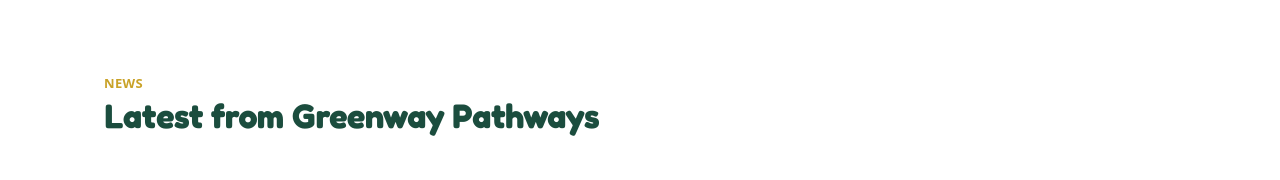
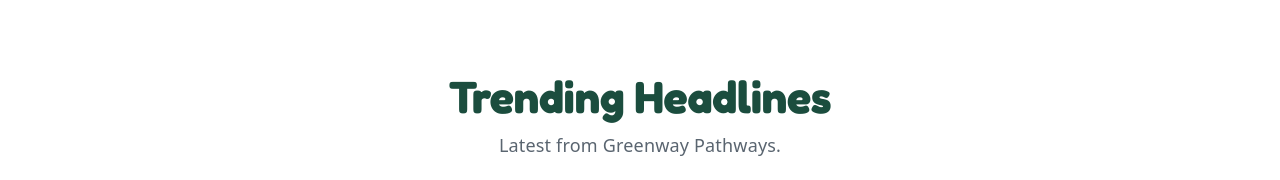
Before and after one commit to InsightCracker/greenway-pathways-web, a React (Vite) app: page /news in a window 1280 px wide. Shown: the part 418-598 px from the top of the page. Built offline with nearby package versions, Linux system fonts and the light colour scheme; no server answers; grey boxes are pictures that could not be loaded.

Commit message:
Fix Styling Bugs

```diff
--- a/src/pages/News.jsx
+++ b/src/pages/News.jsx
@@ -7,11 +7,13 @@
     <div className="text-left">
       <NewsHero />
 
-      <div className="mx-auto max-w-[1126px] px-6 py-16 sm:py-20">
-        <p className="text-[13px] font-semibold tracking-wide text-[var(--accent)]">NEWS</p>
-        <h2 className="font-display mt-2 text-[28px] text-[var(--text-h)] sm:text-[34px]">
-          Latest from Greenway Pathways
+      <div className="mx-auto max-w-85% px-6 py-16 sm:py-20">
+        <h2 className="font-display mt-3 text-[2.5rem] text-center leading-[1.1] text-[var(--text-h)] ">
+          Trending Headlines
         </h2>
+        <p className="mt-5 text-[15px] lg:text-[18px] text-center leading-relaxed text-[var(--text)]">
+          Latest from Greenway Pathways.
+        </p>
 
         <div className="mt-10 grid gap-6 sm:grid-cols-2 lg:grid-cols-3">
           {NEWS.map((post, i) => (
```
